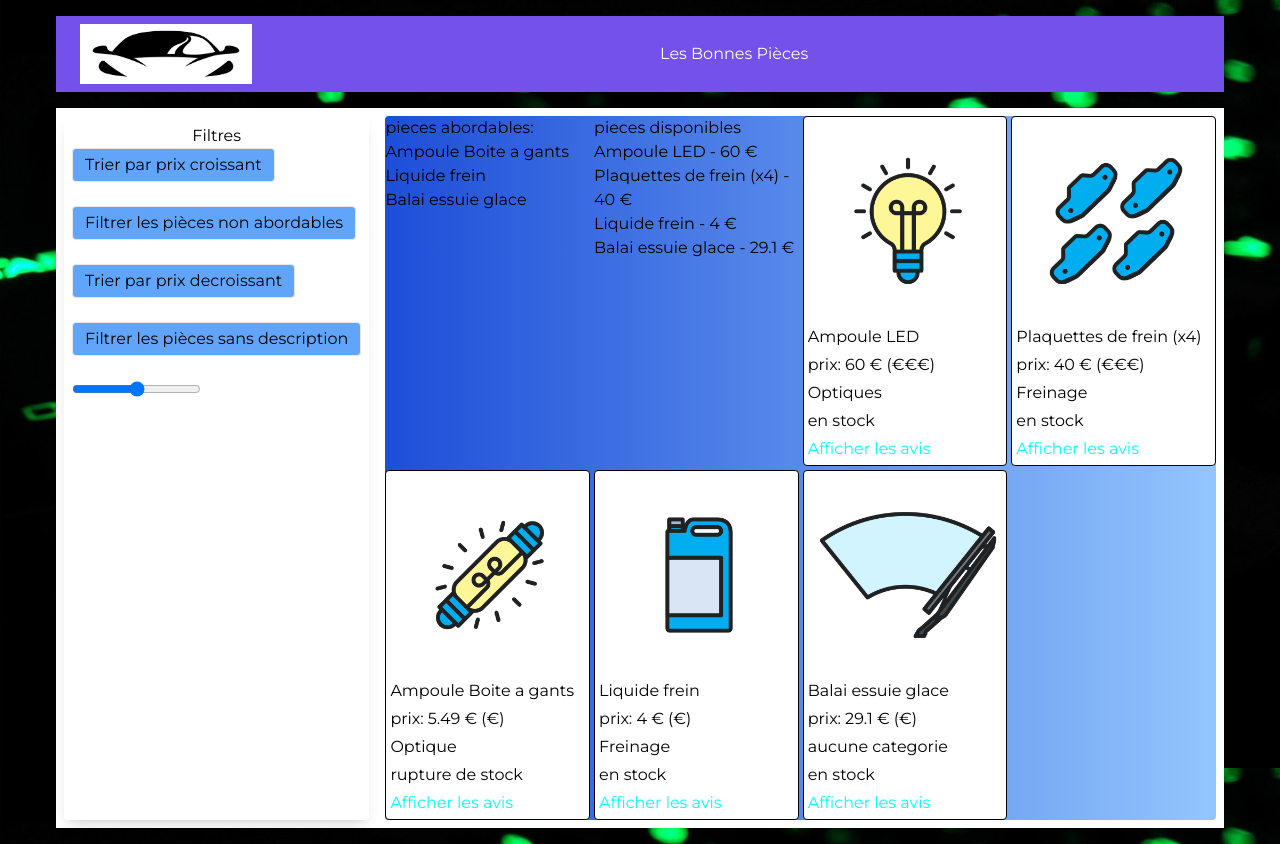
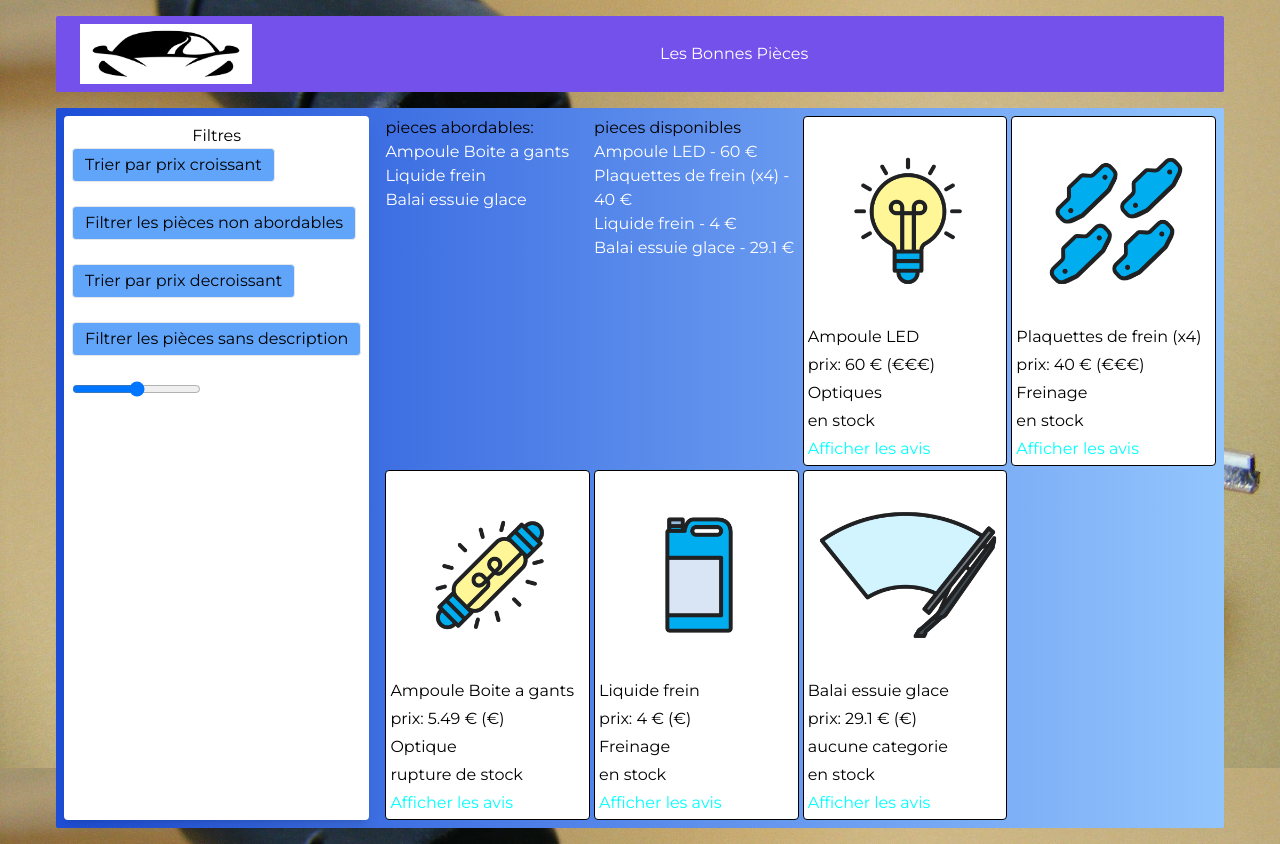
Before and after one commit to JeremySiviholya/GoodPieces, a website with bundled scripts: page public/index.html in a window 1280 px wide. Built offline with nearby package versions, Linux system fonts and the light colour scheme.

Commit message:
update part styles.css

```diff
--- a/public/index.html
+++ b/public/index.html
@@ -8,11 +8,11 @@
 		<script type="module" src="./pieces.js"></script>
 	</head>
 	<body>
-		<header>
+		<header class="rounded-sm">
 			<img src="../images/logo-les-bonnes-pieces.png" alt="LOGO">
 			<h1>Les Bonnes Pièces</h1>
 		</header>
-		<main class="bg-white">
+		<main class="bg-gradient-to-r from-blue-700 to-blue-300 rounded-sm">
 			<!-- Menu de recherche -->
 			<section class="filtres">
 				<h3>Filtres</h3>
--- a/public/pieces.js
+++ b/public/pieces.js
@@ -101,6 +101,7 @@ for(let i=pieces.length -1;i>=0;i-=1)
 }
 
 const pieceAbordable=document.createElement('ul');
+pieceAbordable.style.color="white";
 
 for(let i=0;i<noms.length;i+=1)
 {
@@ -126,6 +127,7 @@ for(let i=pieces.length -1;i>=0;i-=1)
 
 
 const pieceDisponible=document.createElement('ul');
+pieceDisponible.style.color='white';
 
 for(let i=0;i<nomsDisponible.length;i+=1)
 {
--- a/src/styles.css
+++ b/src/styles.css
@@ -8,7 +8,8 @@ body {
 	margin: auto;
 	padding: 16px;
 	font-family: 'Montserrat', sans-serif;
-	background-image: url(../images/design\ \(26\).jpg);
+	background-image: url(../images/design\ \(75\).jpg);
+
 }
 
 header {
@@ -36,7 +37,7 @@ main {
 
 .filtres {
 
-	@apply rounded shadow-lg m-[8px] p-[8px] min-w-[300px] min-h-[400px];
+	@apply rounded shadow-lg m-[8px] p-[8px] min-w-[300px] min-h-[400px] bg-white;
 }
 .filtres h3 {
 	text-align: center
@@ -44,7 +45,7 @@ main {
 
 .fiches {
 
-	 @apply flex-1 m-[8px] grid grid-cols-4 gap-[4px] rounded bg-gradient-to-r from-blue-700 to-blue-300;
+	 @apply flex-1 m-[8px] grid grid-cols-4 gap-[4px] rounded;
 
 }
 .fiches article {
```
Also changed, not shown: images/background.jpg (added), images/design (26).jpg (deleted), images/design (75).jpg (added), public/styles.css.
